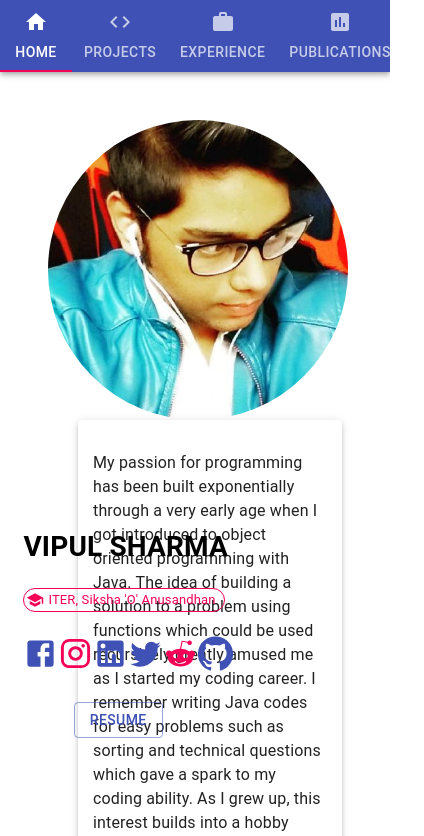
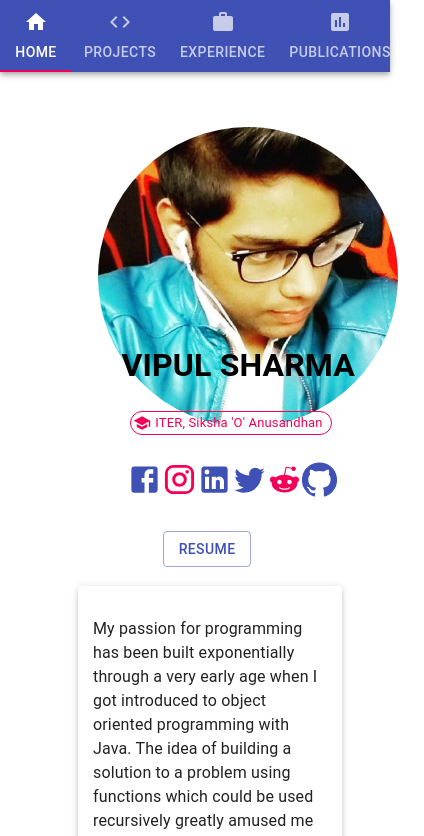
Before and after one commit to vipulroxx/vipulroxx.github.io, a React (Create React App) app: page / in a window 390 px wide. Shown: the top 836 px of the page, 424 px wide, since content can reach past the window. Built offline with nearby package versions, Linux system fonts and the light colour scheme.

Commit message:
Added styles for media screen less than 600

```diff
--- a/src/App.css
+++ b/src/App.css
@@ -36,3 +36,32 @@
     transform: rotate(360deg);
   }
 }
+
+@media only screen and (max-width: 600px) {
+  img{
+    position: absolute;
+    left: 25%;
+    top: 15%;
+  }
+  h1 {
+    position: relative;
+    margin-top: 75%;
+    left: 25%;
+  }
+  .profile-chip {
+    position: relative;
+    margin-top: 1%;
+    left: 28%;
+  }
+  .profile-icons {
+    position: relative;
+    margin-top: 1%;
+    left: 27%;
+  }
+  .profile-resume {
+    position: relative;
+    margin-top: 1%;
+    left: 15%;
+    margin-bottom: 20%;
+  }
+}
--- a/src/App.js
+++ b/src/App.js
@@ -1,4 +1,5 @@
 import React from 'react';
+import './App.css';
 import PropTypes from 'prop-types';
 import { makeStyles } from '@material-ui/core/styles';
 import AppBar from '@material-ui/core/AppBar';
@@ -139,10 +140,12 @@ export default function App() {
           width: "300px",
           border: "none",
           borderRadius: "50%",
-          float: "left"
+          float: "left",
+
         }}></img>
-        <div style={{position: "absolute", top: "60%", left: "6%",display: "block"}}>
-          <h1 style={{marginTop: "20px", fontSize: "21pt"}}>VIPUL SHARMA</h1>
+        <div class="profile-container" >
+          <h1>VIPUL SHARMA</h1>
+          <div class="profile-chip">
           <Chip
             icon={<SchoolIcon />}
             variant="outlined"
@@ -150,15 +153,20 @@ export default function App() {
             label="ITER, Siksha 'O' Anusandhan"
             color="secondary"
           /><br></br><br></br>
+          </div>
+          <div class="profile-icons">
           <a href="https://www.facebook.com/vipulvsss/"><FacebookIcon color="primary" fontSize="large"/></a>
           <a href="https://www.instagram.com/vipuls_ig/"><InstagramIcon color="secondary" fontSize="large"/></a>
           <a href="https://www.linkedin.com/in/vipul-vs-sharma/"><LinkedInIcon color="primary" fontSize="large"/></a>
           <a href="https://twitter.com/vipulVSsharma"><TwitterIcon color="primary" fontSize="large"/></a>
           <a href="https://www.reddit.com/user/vipulroxx"><RedditIcon color="secondary" fontSize="large"/></a>
           <a href="https://github.com/vipulroxx"><GitHubIcon color="primary" fontSize="large"/></a><br></br><br></br>
+          </div>
+          <div class="profile-resume">
           <Button style={{position:"absolute", left: "24%"}} variant="outlined" color="primary" href="https://drive.google.com/file/d/1psbeamXpHgRB3CJzyXkgf_FxzjmMksFh/view?usp=sharing">
             Resume
           </Button>
+          </div>
         </div>
         <Paper elevation={3} style={{marginLeft: "30px", display: "flex", float: "left" , maxWidth: "950px", padding: "15px"}}>
           <p>
```
